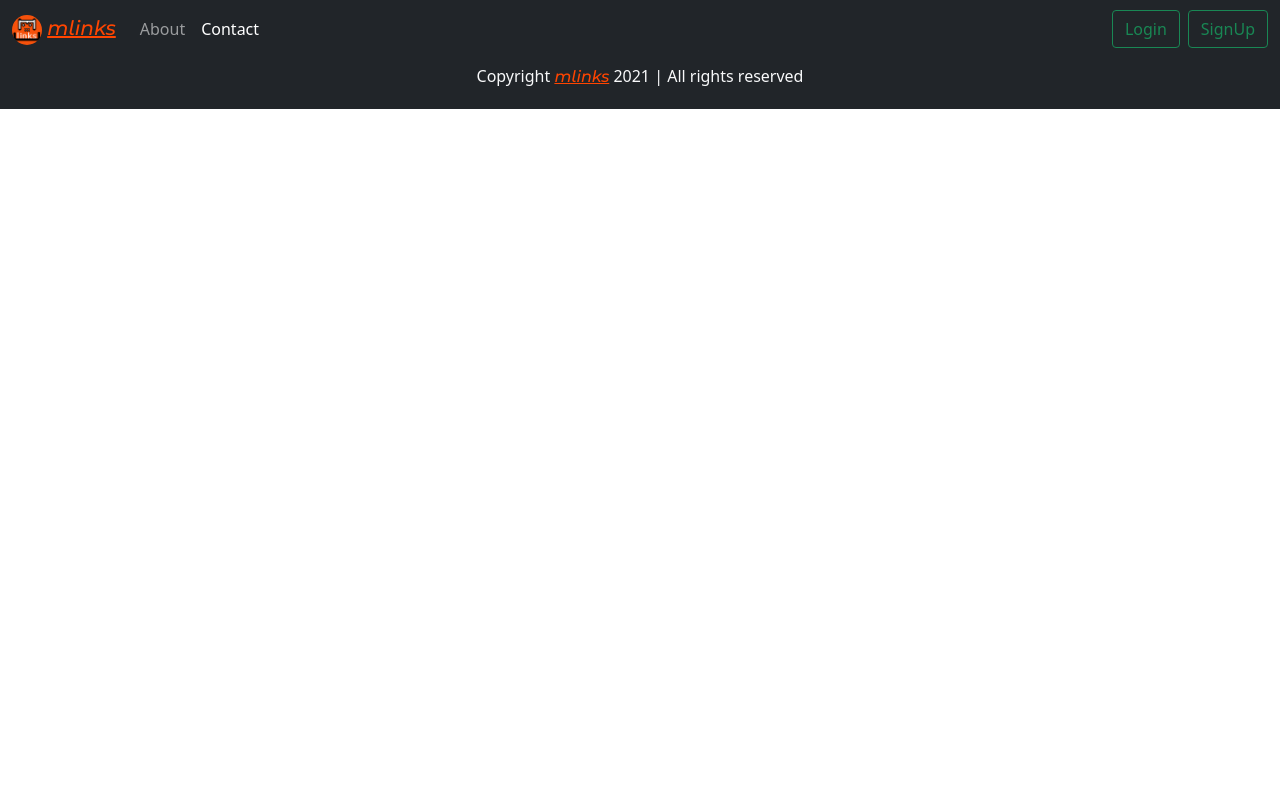
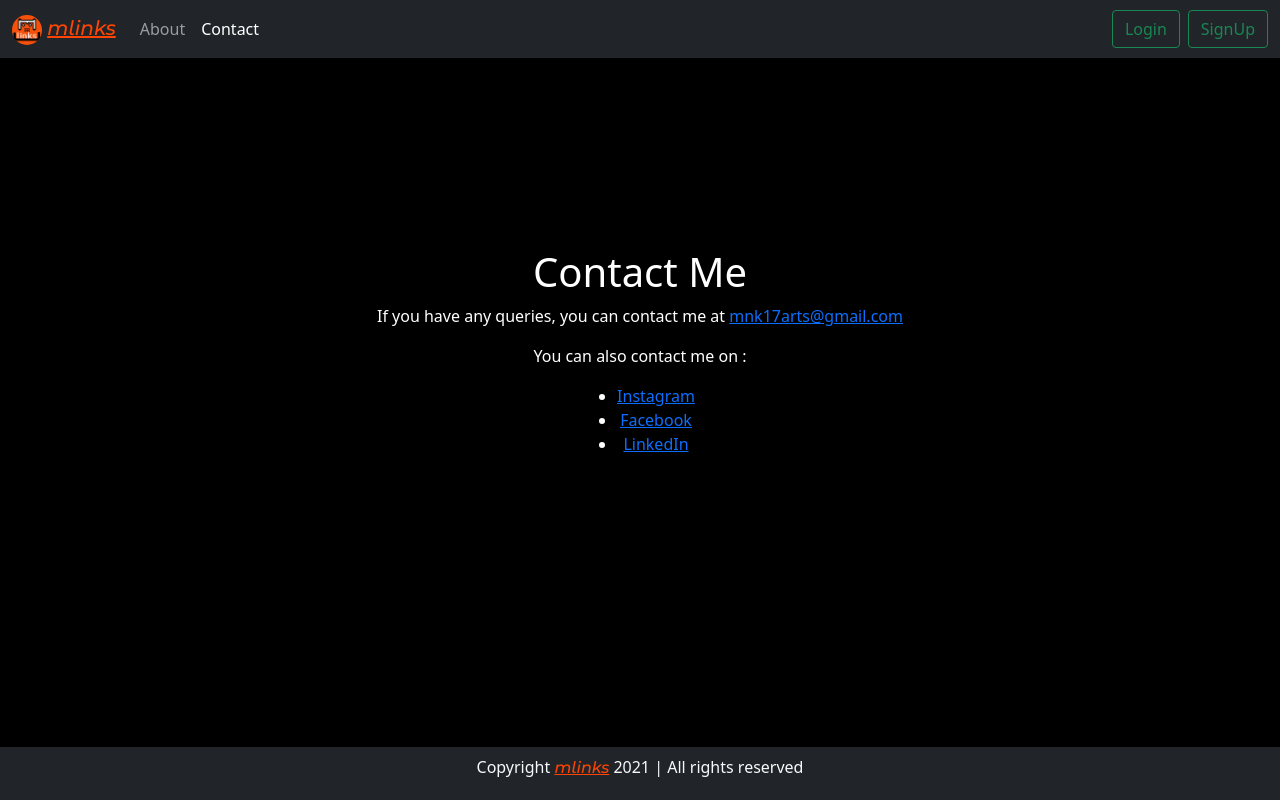
Before and after one commit to mnk17arts/mlinks, a PHP site: page /contact.php in a window 1280 px wide. Run offline with PHP 8.4, Linux system fonts and the light colour scheme; some libraries are stand-ins or nearby versions.

Commit message:
minor updates

```diff
--- a/bits/_footer.php
+++ b/bits/_footer.php
@@ -1,7 +1,7 @@
 <?php
 
 echo '
-<div class="container-fluid bg-dark text-light pt-2 p-1">
+<div class="container-fluid bg-dark text-light pt-2 p-1" style="position:fixed;bottom:0;text-align:center;>
 <p class="text-center"> Copyright <i style="color:orangered;font-family: \'Montserrat Alternates\', sans-serif;"><u>mlinks</u></i> 2021 | All rights reserved</p>
 </div>
 ';
--- a/contact.php
+++ b/contact.php
@@ -8,7 +8,34 @@
     <?php require 'bits/_navbar.php' ?>
 
 
-    <h1> LOADING... </h1>
+    <div class="contact">
+        <h1> Contact Me </h1>
+        <p> If you have any queries, you can contact me at <a href="mailto:mnk17arts@gmail.com"> mnk17arts@gmail.com </a> </p>
+
+        <p> You can also contact me on : </p>
+        <ul>
+            <li> <a href="https://www.instagram.com/nitish.kumar.m/"> Instagram </a> </li>
+            <li> <a href="https://www.facebook.com/mnk17arts/"> Facebook </a> </li>
+            <li> <a href="https://www.linkedin.com/in/mnk17arts/"> LinkedIn </a> </li>
+        </ul>
+    </div>
+    <style>
+        body {
+            background-color: #000;
+            color: #fff;
+        }
+        .contact {
+            margin: 0 auto;
+            width: 50%;
+            height: 90vh;
+            padding: 20px;
+            text-align: center;
+            display: flex;
+            flex-direction: column;
+            justify-content: center;
+            align-items: center;
+        }
+    </style>
 
     <?php require 'bits/_footer.php' ?>
 
--- a/mylinks.php
+++ b/mylinks.php
@@ -31,6 +31,12 @@ if($_SERVER['REQUEST_METHOD'] == 'POST'){
     <?php require 'bits/_navbar.php' ?>
 
 <style>
+
+body {
+    background-color: #000;
+    color: #fff;
+}
+
 .tooltipbox, .edittooltipbox, .deltooltipbox {
 position: relative;
 display: inline-block;
```
Also changed, not shown: about.php (+22 -1 lines), README.md.
